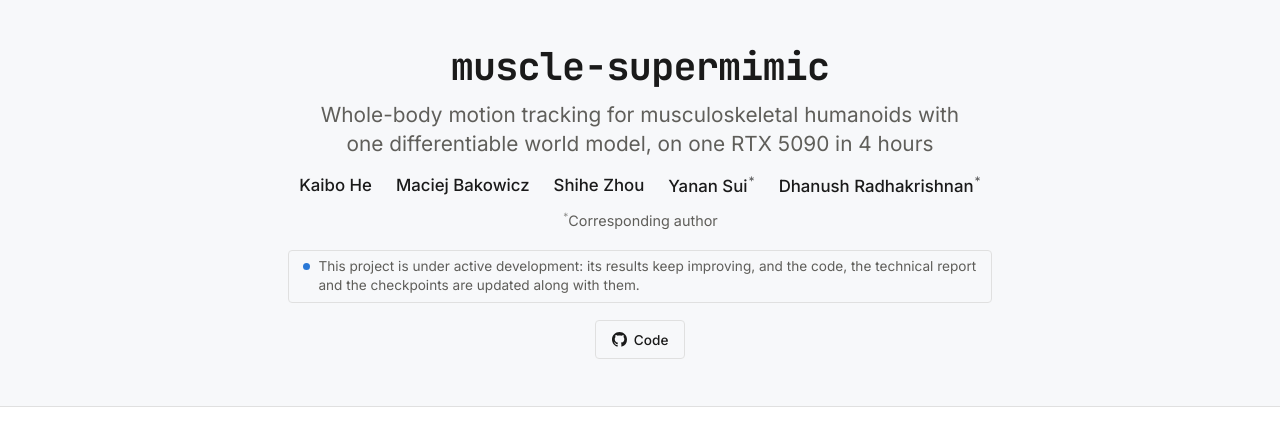
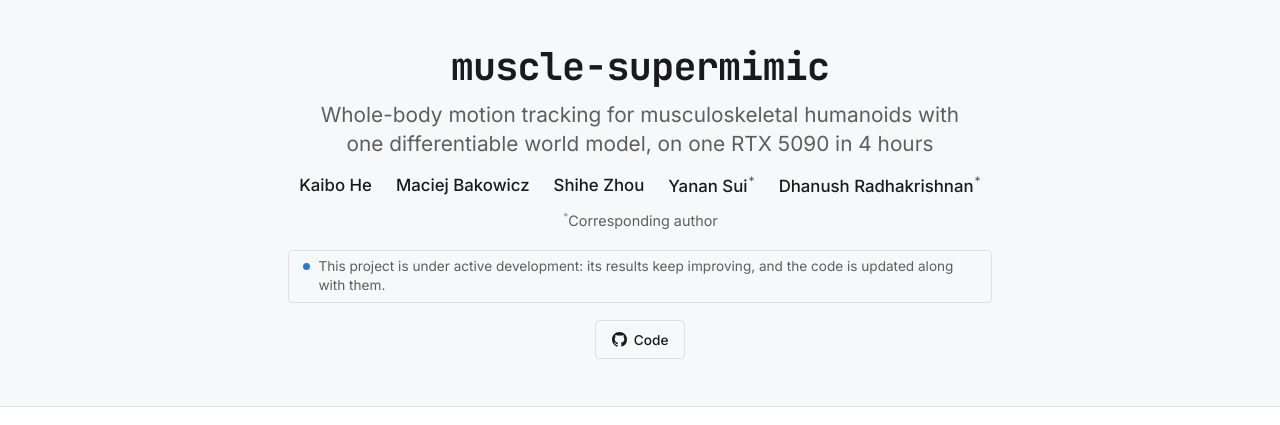
Before and after one commit to kaibohex/muscle-supermimic, a plain HTML site: page docs/website/index.html in a window 1280 px wide. Shown: the top 425 px of the page. Drawn offline with Linux system fonts and the light colour scheme.

Commit message:
Drop the technical report and checkpoints from the development notice
Co-Authored-By: Claude Opus 5.5 <noreply@anthropic.com>

```diff
--- a/docs/website/index.html
+++ b/docs/website/index.html
@@ -27,7 +27,7 @@
     </div>
     <div class="affiliations"><span><sup>*</sup>Corresponding author</span></div>
     <p class="dev-note"><i aria-hidden="true"></i>This project is under active development: its results keep improving, and the
-      code, the technical report and the checkpoints are updated along with them.</p>
+      code is updated along with them.</p>
     <div class="link-buttons">
       <a class="btn" href="https://github.com/kaibohex/muscle-supermimic" target="_blank" rel="noopener">
         <svg viewBox="0 0 16 16" aria-hidden="true"><path d="M8 0C3.58 0 0 3.58 0 8c0 3.54 2.29 6.53 5.47 7.59.4.07.55-.17.55-.38 0-.19-.01-.82-.01-1.49-2.01.37-2.53-.49-2.69-.94-.09-.23-.48-.94-.82-1.13-.28-.15-.68-.52-.01-.53.63-.01 1.08.58 1.23.82.72 1.21 1.87.87 2.33.66.07-.52.28-.87.51-1.07-1.78-.2-3.64-.89-3.64-3.95 0-.87.31-1.59.82-2.15-.08-.2-.36-1.02.08-2.12 0 0 .67-.21 2.2.82.64-.18 1.32-.27 2-.27.68 0 1.36.09 2 .27 1.53-1.04 2.2-.82 2.2-.82.44 1.1.16 1.92.08 2.12.51.56.82 1.27.82 2.15 0 3.07-1.87 3.75-3.65 3.95.29.25.54.73.54 1.48 0 1.07-.01 1.93-.01 2.2 0 .21.15.46.55.38A8.013 8.013 0 0016 8c0-4.42-3.58-8-8-8z"/></svg>
```
